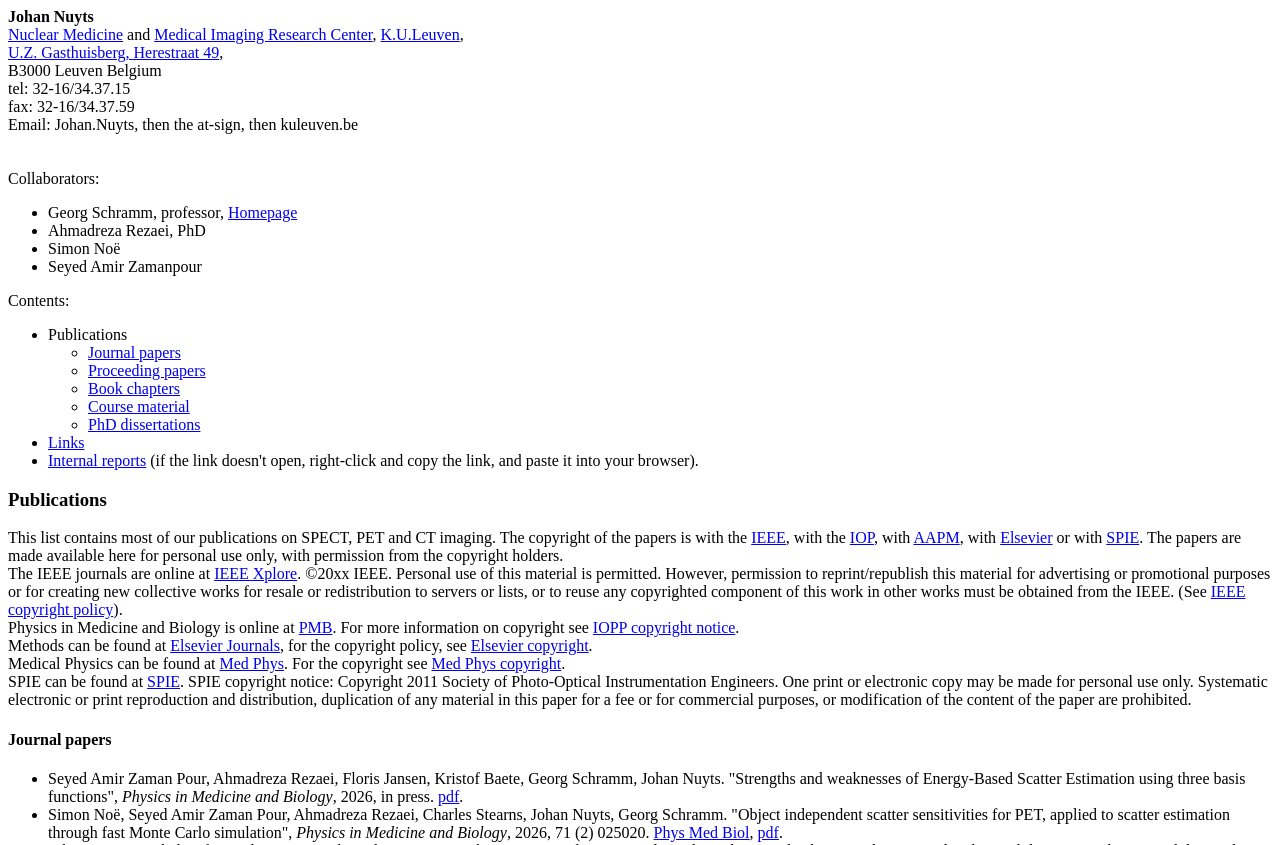
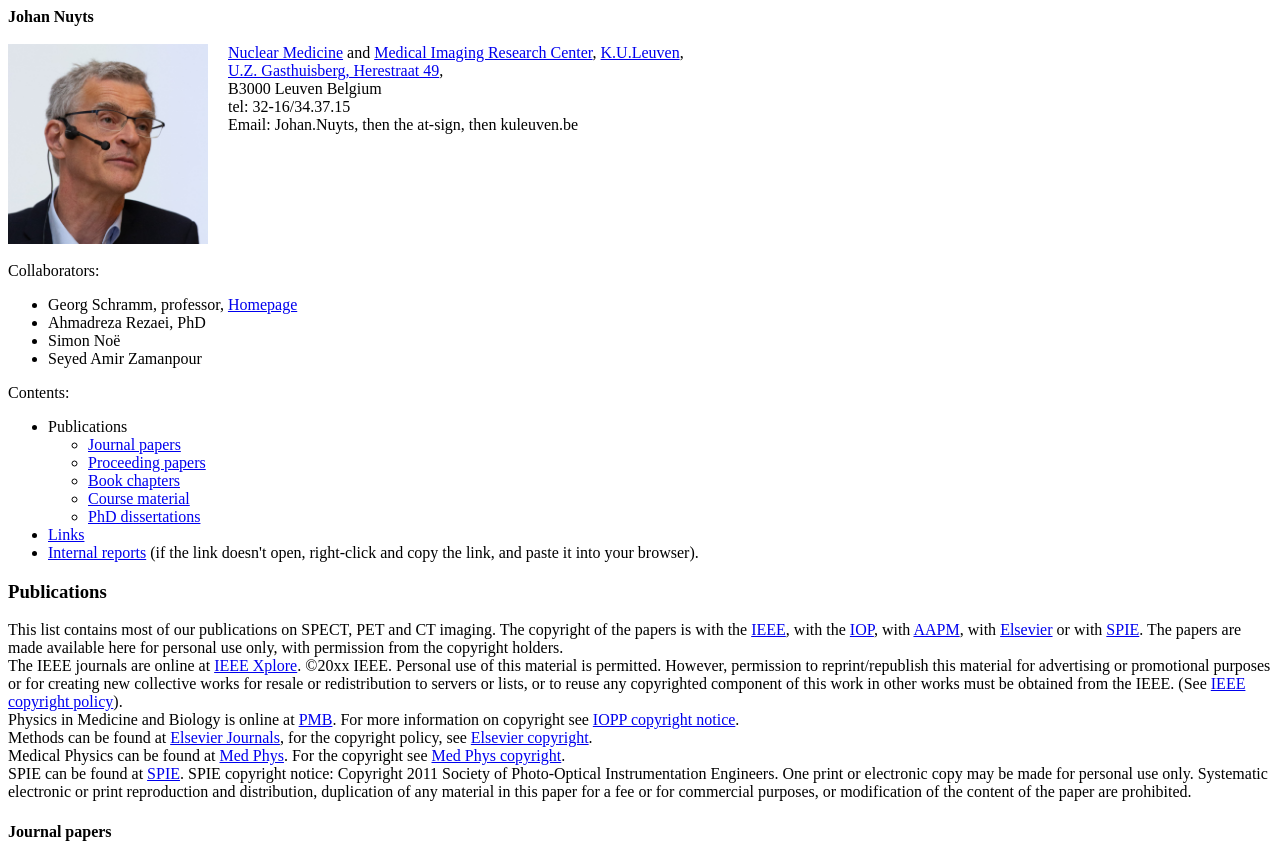
Before and after one commit to johannuyts/johannuyts.github.io, a plain HTML site: page index.html in a window 1280 px wide. Shown: the top 845 px of the page. Drawn offline with Linux system fonts and the light colour scheme.

Commit message:
Add picture.

```diff
--- a/index.html
+++ b/index.html
@@ -6,9 +6,32 @@
     </TITLE>
     <META content="text/html; charset=ISO-8859-1">
   </HEAD>
+
+<style>
+  .container {
+  display: flex;
+  align-items: left;
+  justify-content: left
+  }
+  img {
+    max-width: 100%;
+    max-height:100%;
+  }
+  .text {
+    font-size: 100%;
+    padding-left: 20px;
+  }
+  </style>
+
 <BODY>
 <b>Johan Nuyts</b>
 <br>
+<br>
+<div class="container">
+  <div class="image">
+    <img src="images/jn2024.jpg" height="200" width=200">
+  </div>
+  <div class="text">
     <a href="https://www.kuleuven.be/wieiswie/en/unit/regional/50000683">Nuclear Medicine</a> and
     <a href="http://www.medicalimagingcenter.be">Medical Imaging Research
     Center</a>,
@@ -20,9 +43,10 @@ B3000 Leuven Belgium
     <br>
     tel:   32-16/34.37.15
     <br>
-fax:   32-16/34.37.59
-<br>
     Email: Johan.Nuyts, then the at-sign, then kuleuven.be<br><br>
+  </div>
+</div>
+
 <br>
 Collaborators:
 <ul>
```
Also changed, not shown: images/jn2024.jpg (added), 1 other file. Lines whose indentation alone changed are shown as unchanged.
